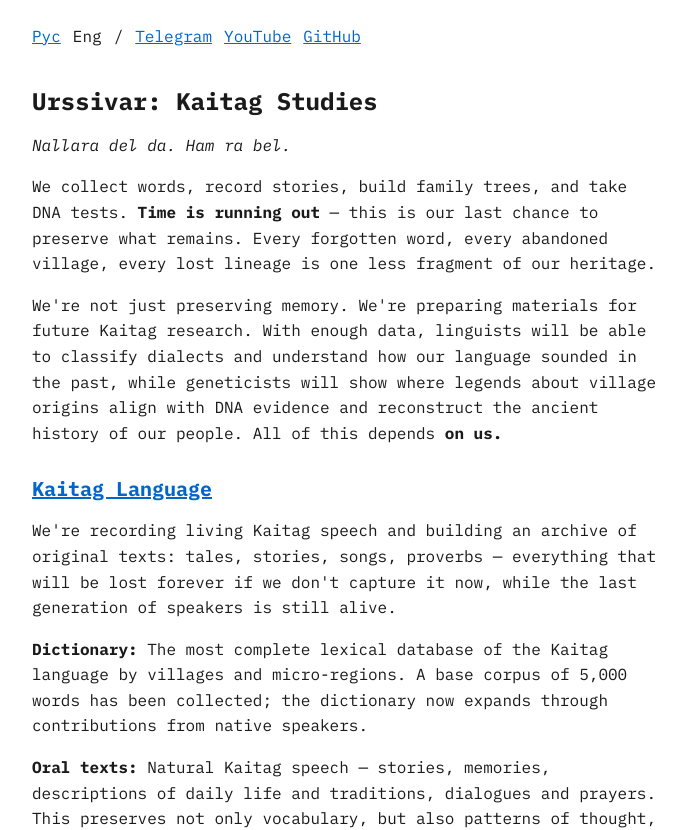
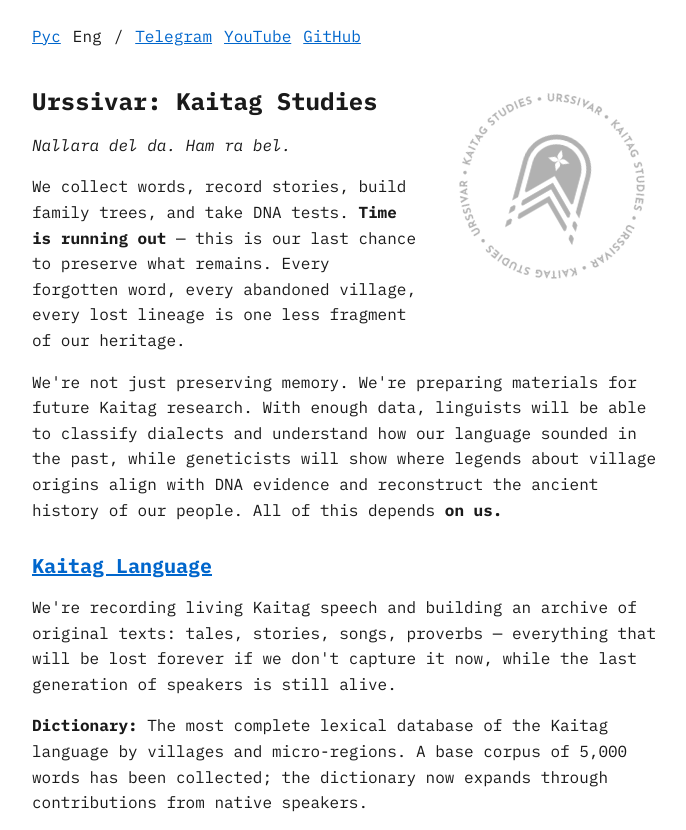
Before and after one commit to urssivar/urssivar, a Nuxt app: page / in a window 1280 px wide. Shown: the top 830 px of the page, without its empty margins (296-982 px from the left). Built offline with nearby package versions, Linux system fonts and the light colour scheme.

Commit message:
Add logo stamp

```diff
--- a/app/assets/css/main.css
+++ b/app/assets/css/main.css
@@ -9,6 +9,18 @@ main {
   margin: 0 auto;
   padding: 1rem;
   line-height: 1.6;
+}
+
+.stamp {
+  display: block;
+  float: right;
+  margin: 2rem 0 1rem 2rem;
+  width: calc(65ch / 3);
+  opacity: 0.3;
+  filter: invert(1);
+  transform: rotate(15deg);
+  user-select: none;
+  pointer-events: none;
 }
 
 h1,
@@ -59,4 +71,8 @@ a:not(:active) {
   a:not(:active) {
     color: #7eb3ff;
   }
+
+  .stamp {
+    filter: invert(0);
+  }
 }
--- a/app/pages/index.vue
+++ b/app/pages/index.vue
@@ -15,6 +15,7 @@ useSeoMeta({
             <NuxtLink to="https://youtube.com/@urssivar" target="_blank">YouTube</NuxtLink>
             <NuxtLink to="https://github.com/urssivar" target="_blank">GitHub</NuxtLink>
         </nav>
+        <img src="/stamp.png" alt="" class="stamp" aria-hidden="true">
         <h1>Urssivar: Kaitag Studies</h1>
         <p><i lang="xdq">Nallara del da. Ham ra bel.</i></p>
 
--- a/app/pages/ru/index.vue
+++ b/app/pages/ru/index.vue
@@ -21,6 +21,7 @@ useHead({
             <NuxtLink to="https://youtube.com/@urssivar" target="_blank">YouTube</NuxtLink>
             <NuxtLink to="https://github.com/urssivar" target="_blank">GitHub</NuxtLink>
         </nav>
+        <img src="/stamp.png" alt="" class="stamp" aria-hidden="true">
         <h1>Urssivar: Кайтагские Исследования</h1>
         <p><i lang="xdq">Наллара дел да. Ьам ра бел.</i></p>
 
```
Also changed, not shown: public/stamp.png (added).
